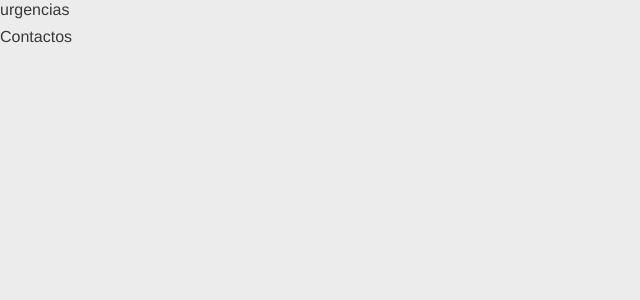
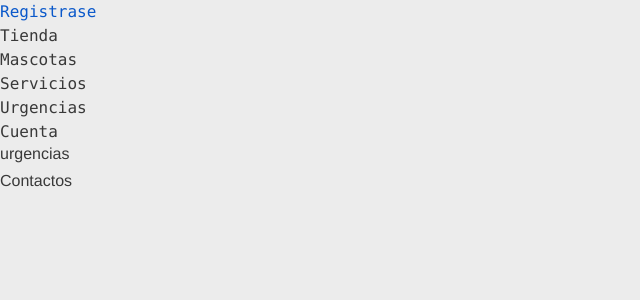
Before and after one commit to Jau2002/buddy-care, a React (Vite) app in the folder client/: page / in a window 1280 px wide. Shown: the top 300 px of the page, without its empty margins (0-640 px from the left). Built offline with nearby package versions, Linux system fonts and the light colour scheme; no server answers.

Commit message:
feat(client): navegation component reusable

```diff
--- a/client/src/components/Header.tsx
+++ b/client/src/components/Header.tsx
@@ -1,9 +1,11 @@
 import { ReactElement } from 'react';
+import { navigation } from '../utils/routes';
+import Nav from './Nav';
 
 function Header(): ReactElement {
 	return (
 		<>
-			<h1>header</h1>
+			<Nav link={navigation} />
 		</>
 	);
 }
--- /dev/null
+++ b/client/src/components/Nav.tsx
@@ -0,0 +1,25 @@
+import { ReactElement } from 'react';
+import { NavLink } from 'react-router-dom';
+import type { LinkRoutes, Navigate, useNavLink } from '../vite-env';
+
+function Nav({ link }: LinkRoutes): ReactElement {
+	const active = 'underline';
+	return (
+		<nav>
+			{link.map(
+				({ id, route, url }: Navigate): ReactElement => (
+					<NavLink
+						key={id}
+						to={url}
+					>
+						{({ isActive }: useNavLink): ReactElement => (
+							<samp className={isActive ? active : undefined}>{route}</samp>
+						)}
+					</NavLink>
+				)
+			)}
+		</nav>
+	);
+}
+
+export default Nav;
--- a/client/src/pages/Home.tsx
+++ b/client/src/pages/Home.tsx
@@ -6,9 +6,9 @@ import Urgencias from '../components/Urgencias';
 function Home(): ReactElement {
 	return (
 		<>
-			<head className='head'>
+			<header className='header'>
 				<Header />
-			</head>
+			</header>
 			<main className='main'>
 				<Urgencias />
 			</main>
--- /dev/null
+++ b/client/src/utils/routes.ts
@@ -0,0 +1,34 @@
+import type { Navigate } from '../vite-env';
+
+export const navigation: Navigate[] = [
+	{
+		id: 1,
+		route: 'Registrase',
+		url: '/logIn',
+	},
+	{
+		id: 2,
+		route: 'Tienda',
+		url: '/shop',
+	},
+	{
+		id: 3,
+		route: 'Mascotas',
+		url: '/history',
+	},
+	{
+		id: 4,
+		route: 'Servicios',
+		url: '/services',
+	},
+	{
+		id: 5,
+		route: 'Urgencias',
+		url: '/agencies',
+	},
+	{
+		id: 6,
+		route: 'Cuenta',
+		url: '/count',
+	},
+];
```
Also changed, not shown: client/src/vite-env.d.ts (+15 -0 lines).
